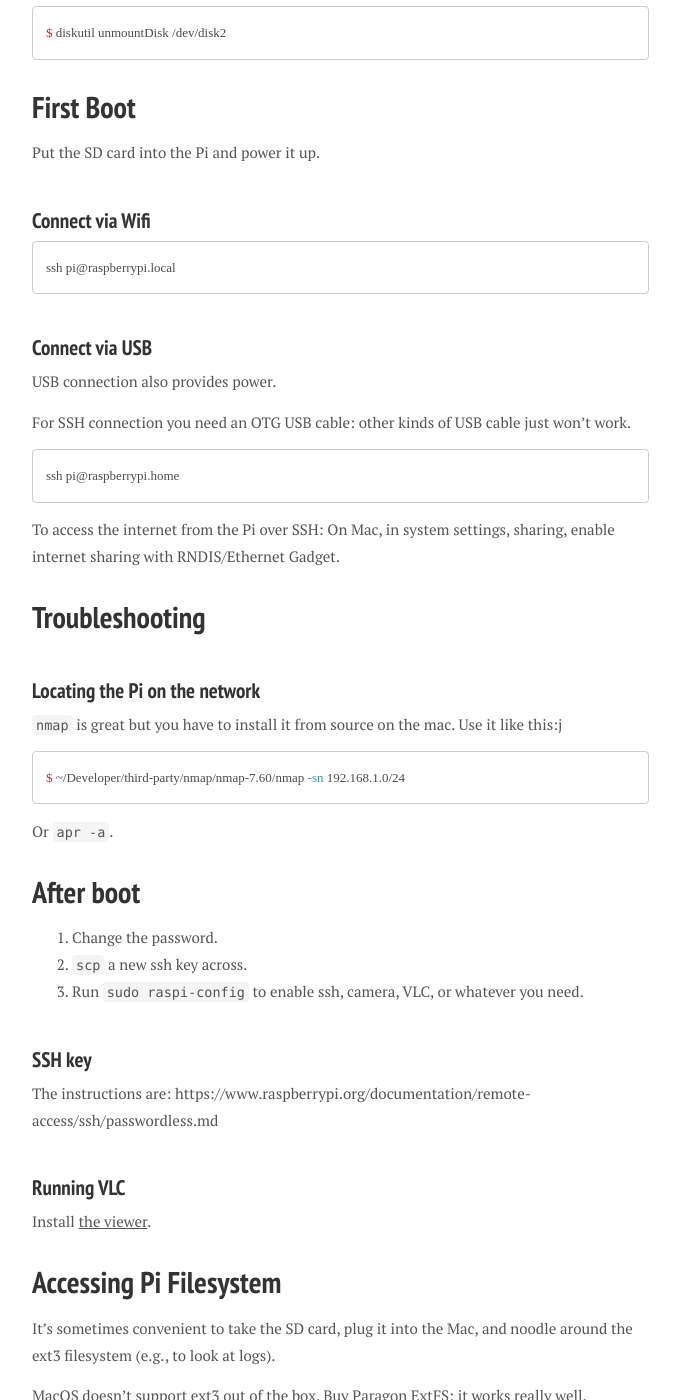
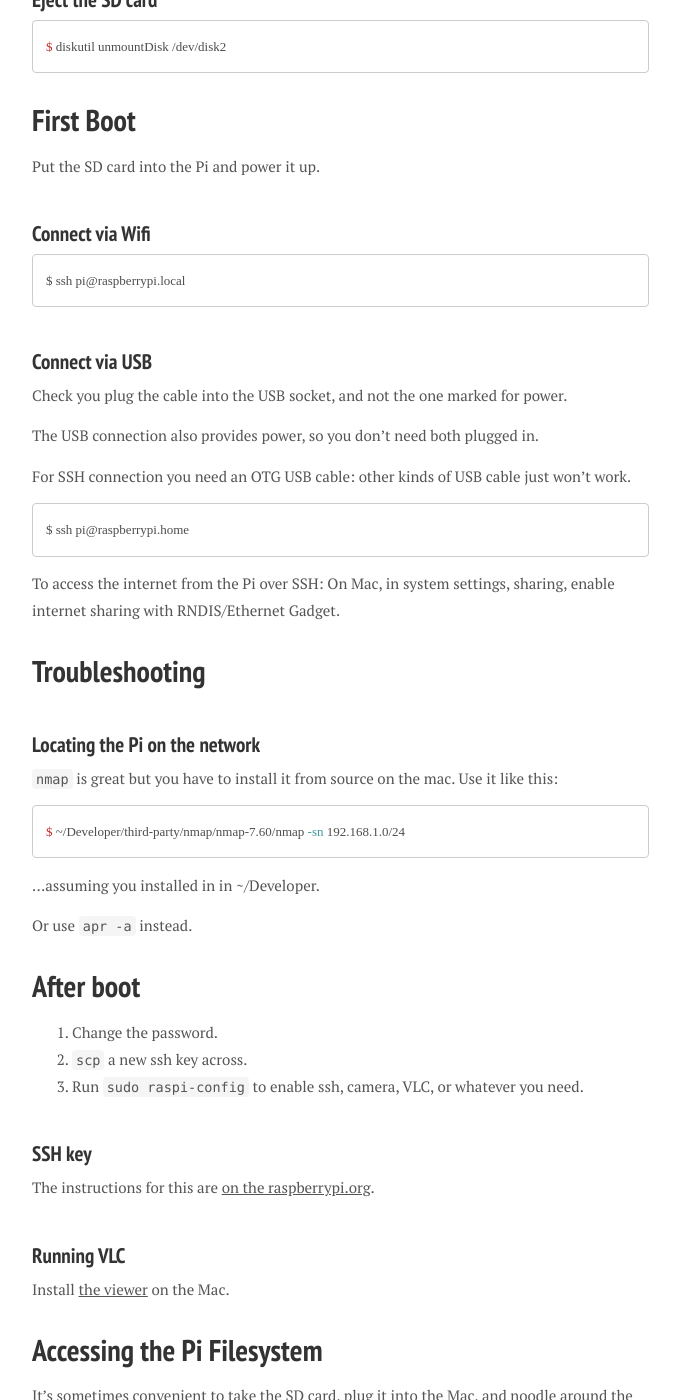
Before and after one commit to d6y/richard.dallaway.com, a Jekyll site: the page built from _posts/2017-12-05-pi-basics.md, in a window 1280 px wide and 1400 px high, scrolled down 2100 px. Shown: the whole window, without its empty margins (138-818 px from the left). Built offline with Jekyll 4.4.1, drawn with Linux system fonts in a browser that asks for light colours; nearby versions of some CDN libraries; some web fonts are replaced; comment, search, counter and statistics services are not loaded; some of the changed text lies outside the part shown.

Commit message:
typo fixing

````diff
--- a/_posts/2017-12-05-pi-basics.md
+++ b/_posts/2017-12-05-pi-basics.md
@@ -26,16 +26,16 @@ For example, you'll probably see something like:
 
 ```
 /dev/disk2 (external, physical):
-   #:                       TYPE NAME                    SIZE       IDENTIFIER
-   0:     FDisk_partition_scheme                        *15.9 GB    disk2
-   1:             Windows_FAT_16 RECOVERY                1.5 GB     disk2s1
-   2:                      Linux                         33.6 MB    disk2s5
+   #:                       TYPE NAME          SIZE       IDENTIFIER
+   0:     FDisk_partition_scheme              *15.9 GB    disk2
+   1:             Windows_FAT_16 RECOVERY      1.5 GB     disk2s1
+   2:                      Linux               33.6 MB    disk2s5
 ```
 
 So: the SD card is `/dev/disk2`. Install the OS...
 
 ```bash
-sudo dd bs=1m if=/path/to/2017-09-07-raspbian-stretch.img of=/dev/disk2
+$ sudo dd bs=1m if=/path/to/2017-09-07-raspbian-stretch.img of=/dev/disk2
 ```
 
 This takes about 30 minutes.
@@ -45,24 +45,23 @@ This takes about 30 minutes.
 We want to:
 
 1. Enable SSH
-2. Configure Wifi (w.f., for Pi Zero W 1.1)
+2. Configure WiFi (e.g., for Pi Zero W 1.1)
 3. Possibly modify `cmdline.txt` boot configuration
 4. Eject the SD card
 
 ## Enable SSH
 
-We can add an empty file called `ssh` on the SD card to enable SSH on boot.
-
+Add an empty file called `ssh` on the SD card to enable SSH on boot.
 The boot partition will be mounted in MacOS as `/Volumes/boot`, so:
 
 ```bash
 $ touch /Volumes/boot/ssh
 ```
 
-## Configure Wifi
+## Configure WiFi
 
 The WiFi configuration is set up by creating a `wpa_supplicant.conf` file on the boot partition.
-Note: this is copied on boot, and removed from the boot partition.
+Note: this file is automatically moved elsewhere on boot, and so will vanish from the boot partition.
 
 The file should be something like:
 
@@ -101,17 +100,19 @@ Put the SD card into the Pi and power it up.
 ## Connect via Wifi
 
 ```
-ssh pi@raspberrypi.local
+$ ssh pi@raspberrypi.local
 ```
 
 ## Connect via USB
 
-USB connection also provides power.
+Check you plug the cable into the USB socket, and not the one marked for power.
+
+The USB connection also provides power, so you don't need both plugged in.
 
 For SSH connection you need an OTG USB cable: other kinds of USB cable just won't work.
 
 ```
-ssh pi@raspberrypi.home
+$ ssh pi@raspberrypi.home
 ```
 
 To access the internet from the Pi over SSH:
@@ -121,13 +122,16 @@ On Mac, in system settings, sharing, enable internet sharing with RNDIS/Ethernet
 
 ## Locating the Pi on the network
 
-`nmap` is great but you have to install it from source on the mac. Use it like this:j
+`nmap` is great but you have to install it from source on the mac. Use it like this:
 
 ```bash
 $ ~/Developer/third-party/nmap/nmap-7.60/nmap -sn 192.168.1.0/24
 ```
 
-Or `apr -a`.
+
+...assuming you installed in in ~/Developer.
+
+Or use `apr -a` instead.
 
 # After boot
 
@@ -137,14 +141,14 @@ Or `apr -a`.
 
 ## SSH key
 
-The instructions are: https://www.raspberrypi.org/documentation/remote-access/ssh/passwordless.md
+The instructions for this are [on the raspberrypi.org](https://www.raspberrypi.org/documentation/remote-access/ssh/passwordless.md).
 
 ## Running VLC
 
-Install [the viewer](https://www.realvnc.com/en/connect/download/viewer/).
+Install [the viewer](https://www.realvnc.com/en/connect/download/viewer/) on the Mac.
 
 
-# Accessing Pi Filesystem
+# Accessing the Pi Filesystem
 
 It's sometimes convenient to take the SD card,
 plug it into the Mac, and noodle around the ext3 filesystem (e.g., to look at logs).
````
